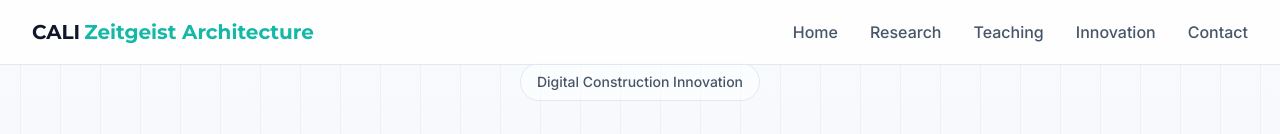
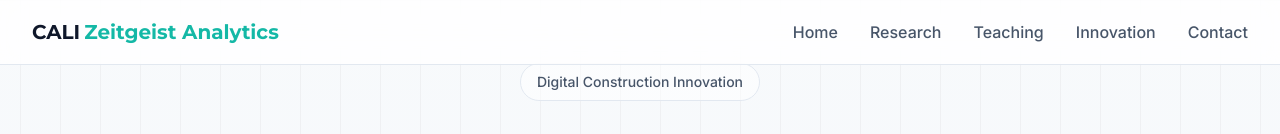
Before and after one commit to goandrea123/digital-construction-dialogue, a React (Vite) app: page / in a window 1280 px wide. Shown: the top 134 px of the page. Built offline with nearby package versions, Linux system fonts and the light colour scheme.

Commit message:
Fix typo in project name
Corrected the project name from "CALI Zeitgeist Architecture" to "CALI Zeitgeist Analytics" in the Navigation component and the index.html file.
[skip gpt_engineer]

```diff
--- a/src/components/Navigation.tsx
+++ b/src/components/Navigation.tsx
@@ -20,7 +20,7 @@ const Navigation = () => {
           <div className="flex items-center">
             <Link to="/" className="flex items-center">
               <span className="text-xl font-heading font-bold text-slate-900">CALI</span>
-              <span className="text-primary ml-1 text-xl font-heading font-bold">Zeitgeist Architecture</span>
+              <span className="text-primary ml-1 text-xl font-heading font-bold">Zeitgeist Analytics</span>
             </Link>
           </div>
 
```
